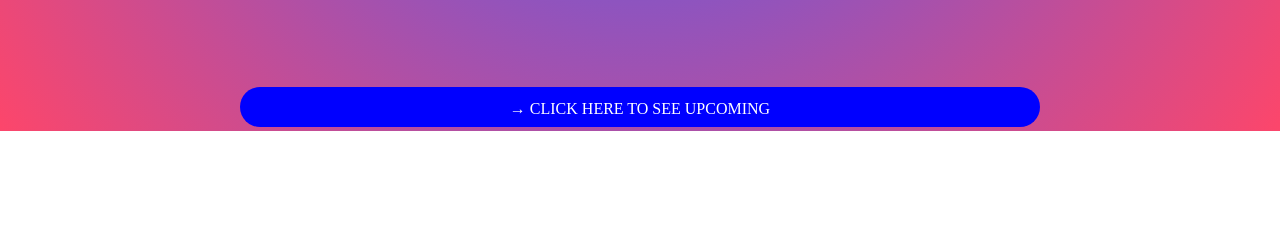
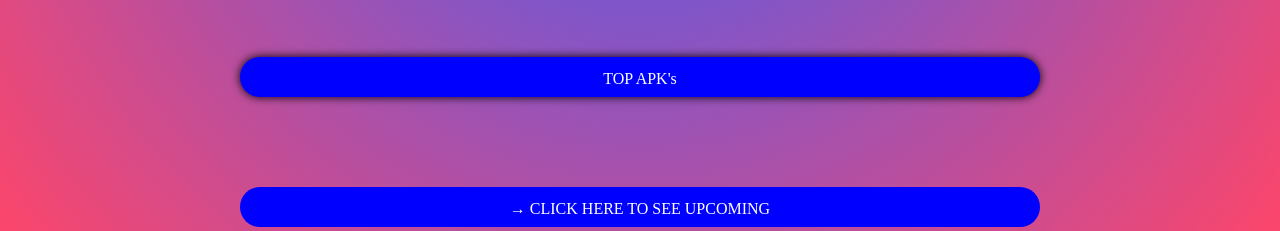
Before and after one commit to unlimredeem/unlim-links, a plain HTML site: page home.html in a window 1280 px wide. Shown: the part 775-1006 px from the top of the page. Before the commit the page ends 906 px from the top, so only its background shows below. Drawn offline with Linux system fonts and the light colour scheme.

Commit message:
update home.html

```diff
--- a/home.html
+++ b/home.html
@@ -80,6 +80,9 @@
             <a href="https://apkpure.net/spotify-music-and-podcasts-for-android/com.spotify.music/downloading" target="_blank" id="spotify"></a>
             <a href="" target="_blank" id="phone"></a>
         </div>
+        <div class="all_trend">
+            <a href="" id="all">TOP APK's</a>
+        </div>
 
 
 
```
